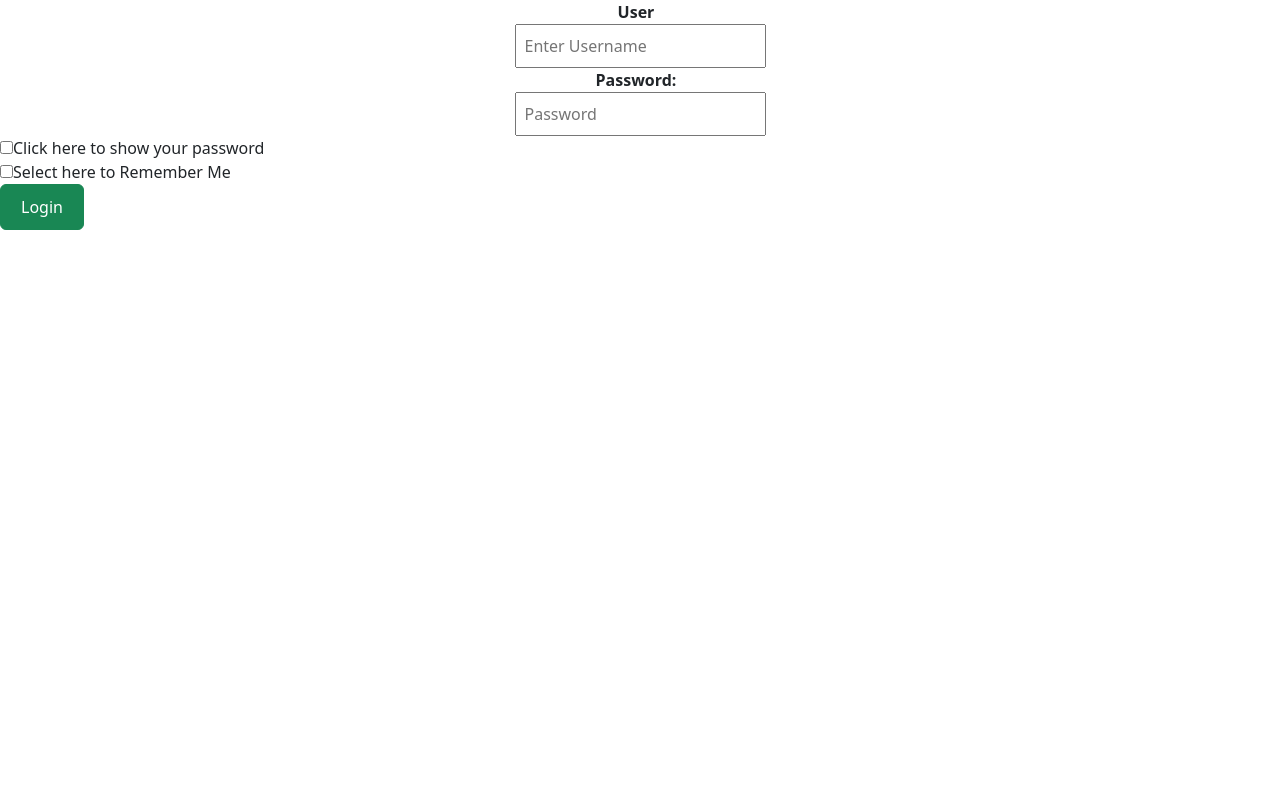
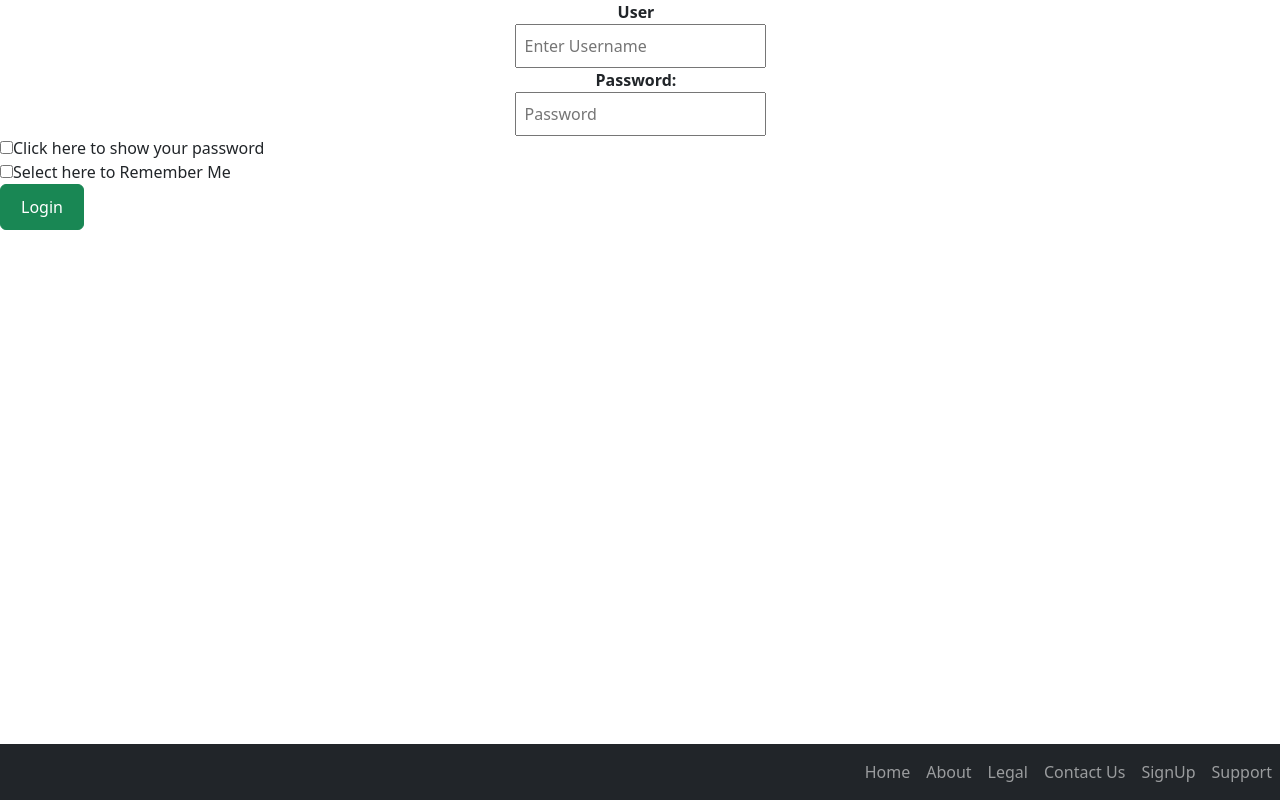
Before and after one commit to Dev-Lueders/CsbR, a React (Vite) app: page /Login in a window 1280 px wide. Built offline with nearby package versions, Linux system fonts and the light colour scheme.

Commit message:
#20 - Added B_Navbar with links to the Login Page - 22_04-33_03-2025 - (Committed by: Dev-Lueders)

```diff
--- a/src/Pages/Login_Page/Login_Page.jsx
+++ b/src/Pages/Login_Page/Login_Page.jsx
@@ -4,11 +4,20 @@ import { useState } from "react";
 import Text_Box from "../../components/Atoms/Input_Container/Text_Box";
 import Button_btn from "../../components/Atoms/Buttons/Button";
 import Check_Box from "../../components/Atoms/Check_Box/Check_Box";
-
+import B_Navbar from "../../components/Atoms/NavBar/B_Navbar";
 
 const Login_Page = () => {
 const [username, setUsername] = useState("");
 const [password,setPassword] = useState("");
+const B_Links= [
+        {label: "Home", path:"/"},
+        {label: "About", path:"/About"},
+        {label: "Legal", path:"/Legal_Page"},
+        {label: "Contact Us", path: "/Contact"},
+        {label: "SignUp", path:"/SignUp_Page"},
+        {label: "Support", path:"/Support"}
+]
+
 return(
 <>
 <Form>
@@ -49,6 +58,7 @@ label="Select here to Remember Me"
           style={{ padding: "10px 20px" }}
         />
 </Form>
+<B_Navbar links = {B_Links}/>
 </>
 )}
 export default Login_Page;
```
Also changed, not shown: commit_count.txt.
